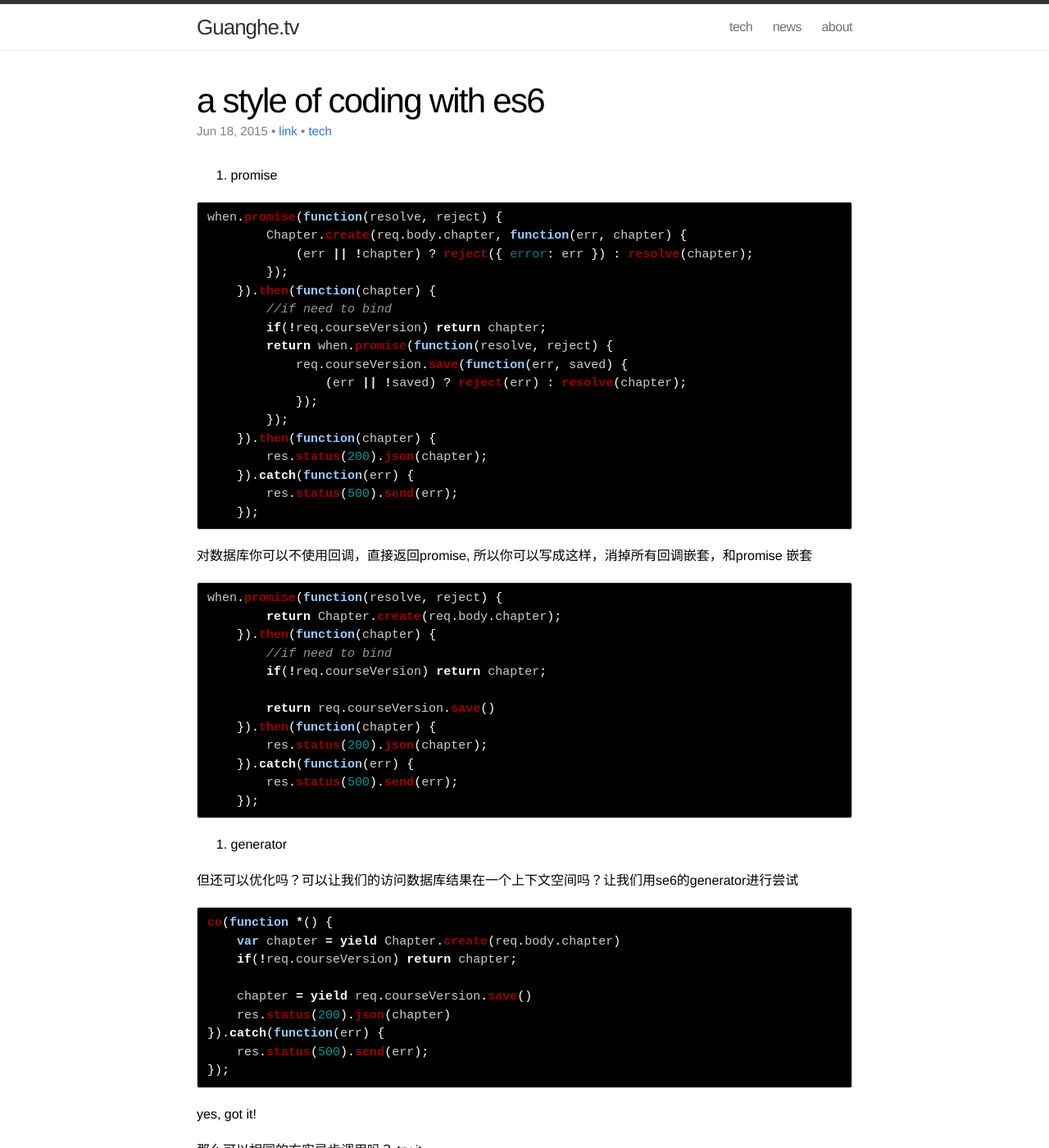
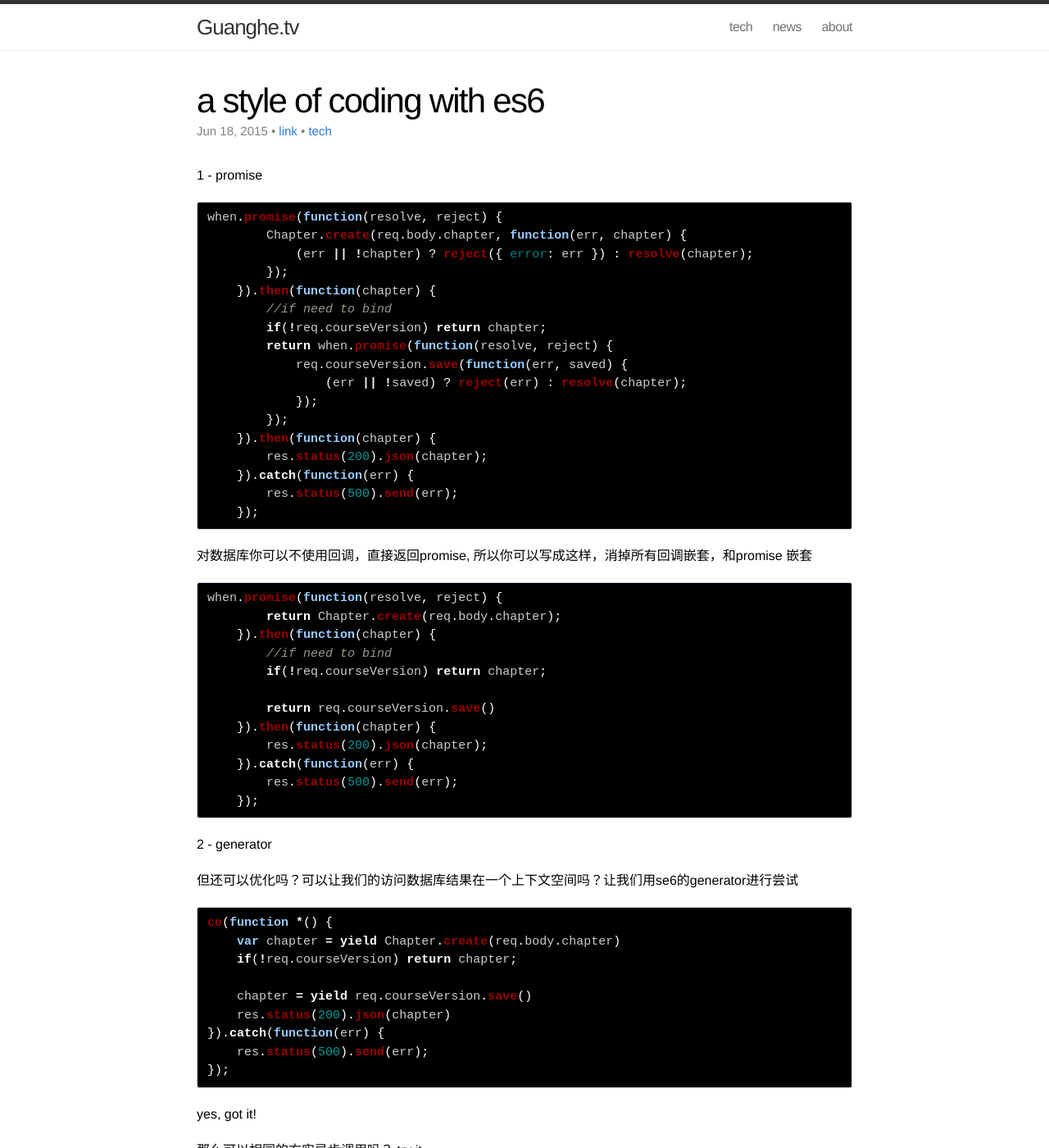
Before and after one commit to guanghetv/guanghetv.github.io, a Jekyll site: the page built from _posts/2015-06-18-a-style-of-coding-with-es6.markdown, in a window 1280 px wide and 1400 px high. Shown: the whole window at 82% size. Built offline with Jekyll 4.4.1, drawn with Linux system fonts in a browser that asks for light colours; Markdown is read by kramdown in place of the engine named in the settings; comment, search, counter and statistics services are not loaded.

Commit message:
Update 2015-06-18-a-style-of-coding-with-es6.markdown

````diff
--- a/_posts/2015-06-18-a-style-of-coding-with-es6.markdown
+++ b/_posts/2015-06-18-a-style-of-coding-with-es6.markdown
@@ -5,7 +5,7 @@ category: tech
 author: "link"
 ---
 
-1. promise
+1 - promise
 
 ```javascript
 when.promise(function(resolve, reject) {
@@ -43,7 +43,7 @@ when.promise(function(resolve, reject) {
     });
 ```
 
- 2. generator
+ 2 - generator
 
 但还可以优化吗？可以让我们的访问数据库结果在一个上下文空间吗？让我们用se6的generator进行尝试
 
````
